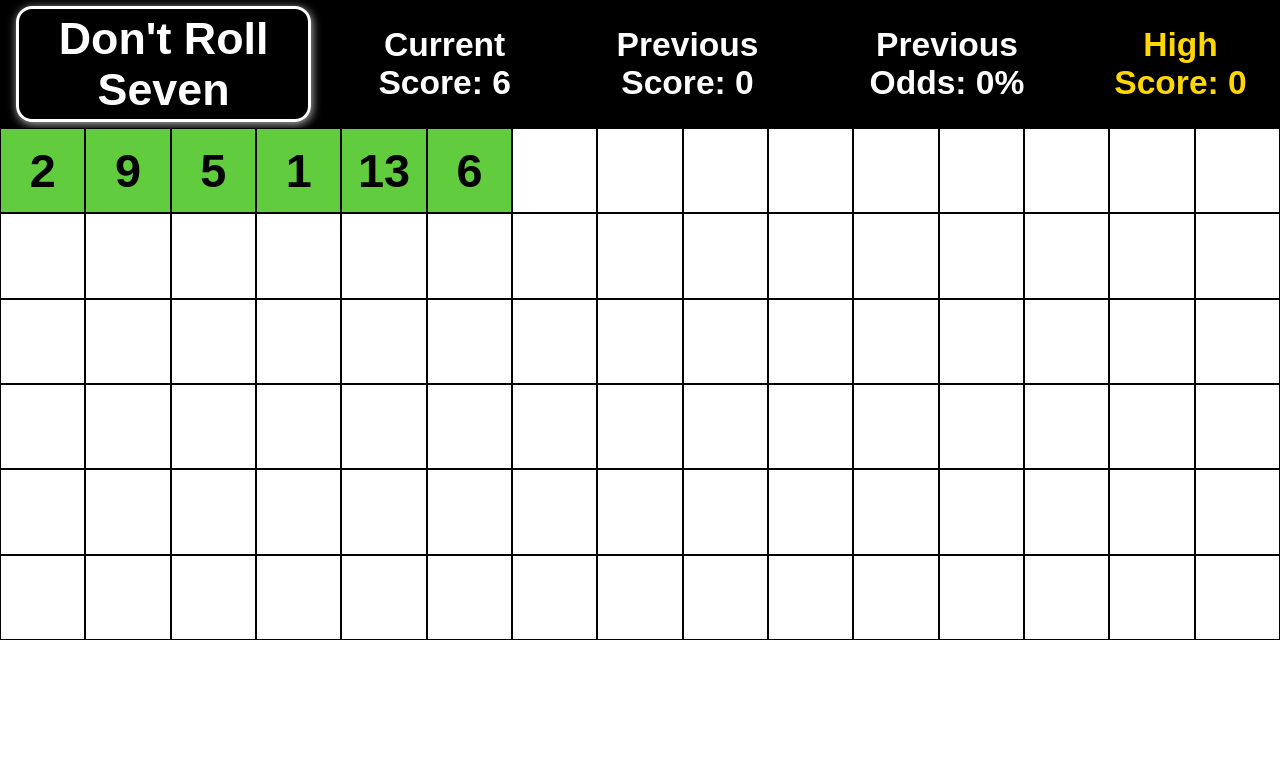
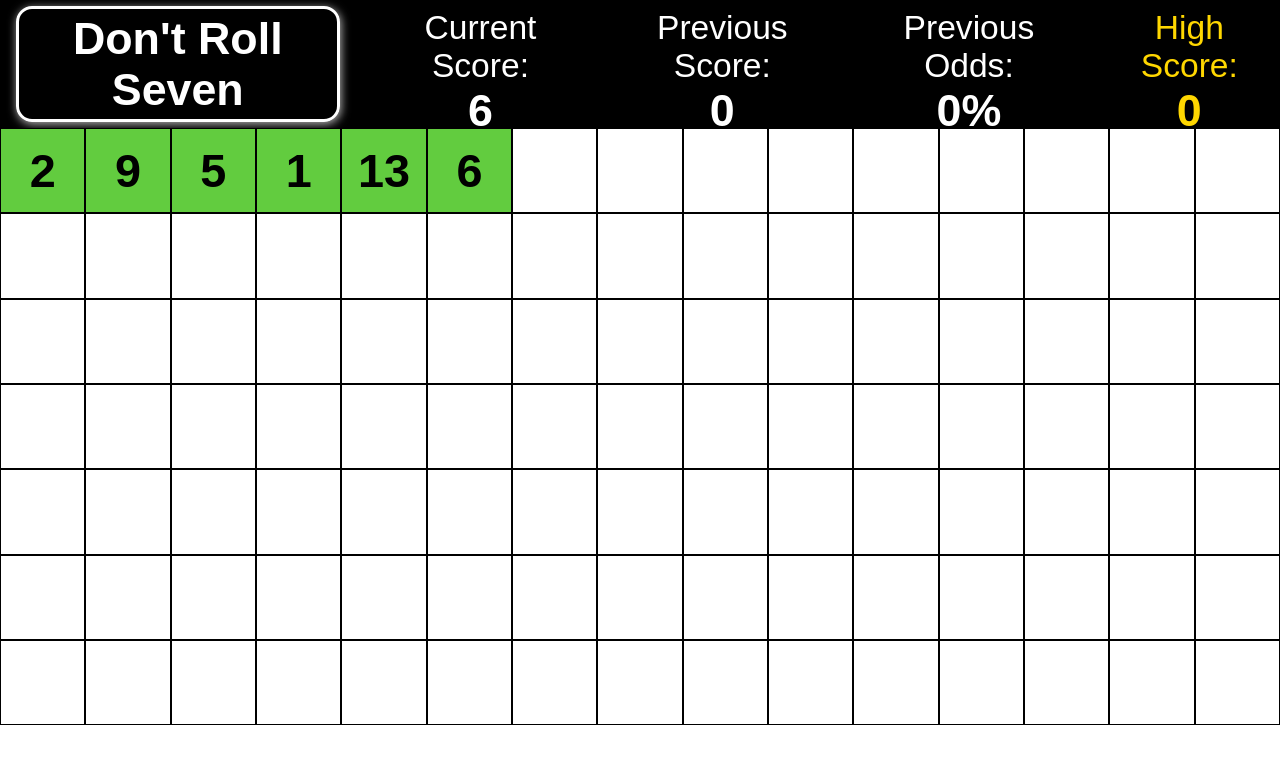
Before and after one commit to kjobrien11/dont-roll-a-7, an Angular app in the folder dra7/: page / in a window 1280 px wide. Shown: the top 764 px of the page. Built offline with nearby package versions, Linux system fonts and the light colour scheme.

Commit message:
fixes styling

```diff
--- a/dra7/src/app/game-board/game-board.component.ts
+++ b/dra7/src/app/game-board/game-board.component.ts
@@ -13,7 +13,7 @@
 })
 export class GameBoardComponent implements OnInit {
 
-  private readonly TOTAL_SQUARES: number = 90;
+  private readonly TOTAL_SQUARES: number = 105;
   rollNumber$!: Observable<number | null>;
   values: (number | null)[] = Array(this.TOTAL_SQUARES).fill(null);
   currentRole: number = 0;
--- a/dra7/src/app/game-header/game-header.component.css
+++ b/dra7/src/app/game-header/game-header.component.css
@@ -6,12 +6,19 @@
     height: 10vw;
 
 }
-.title{
+
+h2, h1{
+    padding: 0;
+    margin: 0;
+}
+
+.center{
     display: flex;
     justify-content: center;
-    flex-direction: row;
     align-items: center;
-    font-size: 0rem;
+    border-color: white;
+    flex-direction: column;
+
 }
 
 .scores {
@@ -20,15 +27,20 @@
     flex-direction: row;
     text-align: center;
     align-items: center;
-    gap: 2rem;
+    gap: 3rem;
     padding: 1rem;
     font-size: 1.4rem;
 }
 
-h1 {
+.title {
     box-shadow: 1px 2px 10px rgb(185, 185, 185);
     color: white;
     border: solid;
     border-radius: 1rem;
     padding: .25rem .5rem;
 }
+
+h2{
+    margin-top: 1rem;
+    font-weight: 500;
+}
--- a/dra7/src/app/game-header/game-header.component.html
+++ b/dra7/src/app/game-header/game-header.component.html
@@ -1,13 +1,25 @@
 <div class="game-header-container">
-    <div class="title">
+    <div class="scores">
+        <h1 class ="title">Don't Roll Seven</h1>
+        <div class="center">
+            <h2>Current Score: </h2>
+            <h1>{{currentScore$ | async}}</h1>
+        </div>
+         <div class="center">
+        <h2>Previous Score: </h2>
+        <h1>{{previousScore$ | async}}</h1>
+        </div>
 
-    </div>
-    <div class="scores">
-        <h1>Don't Roll Seven</h1>
-        <h2>Current Score: {{currentScore$ | async}}</h2>
-        <h2>Previous Score: {{previousScore$ | async}}</h2>
-        <h2>Previous Odds: {{previousOdds$ | async}}%</h2>
-        <h2 style="color:gold;">High Score: {{highScore$ | async}}</h2>
+         <div class="center">
+        <h2>Previous Odds:</h2>
+        <h1>{{previousOdds$ | async}}%</h1>
+
+        </div>
+         <div class="center">
+        <h2 style="color:gold;">High Score:</h2>
+        <h1 style="color:gold;">{{highScore$ | async}}</h1>
+
+        </div>
     </div>
 
 </div>
```
